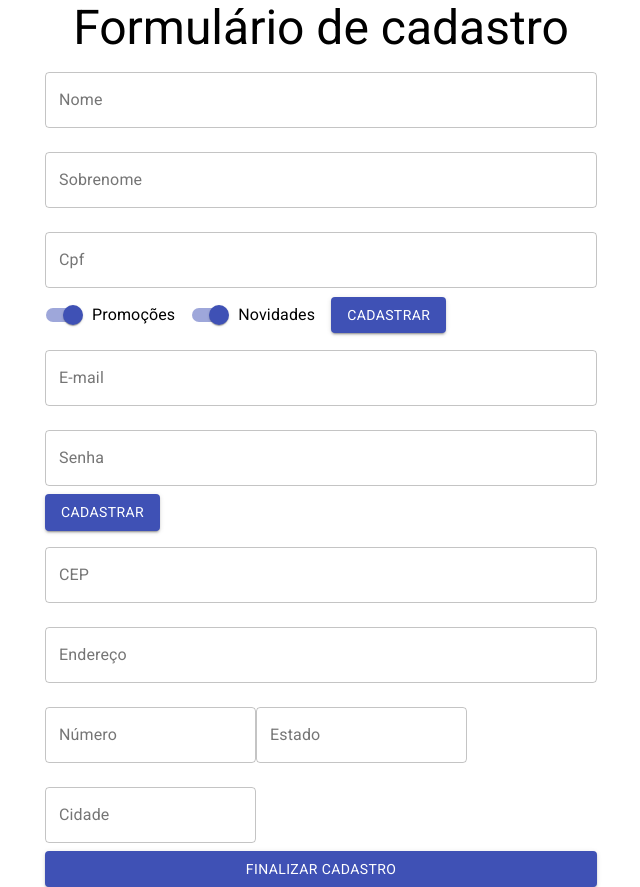
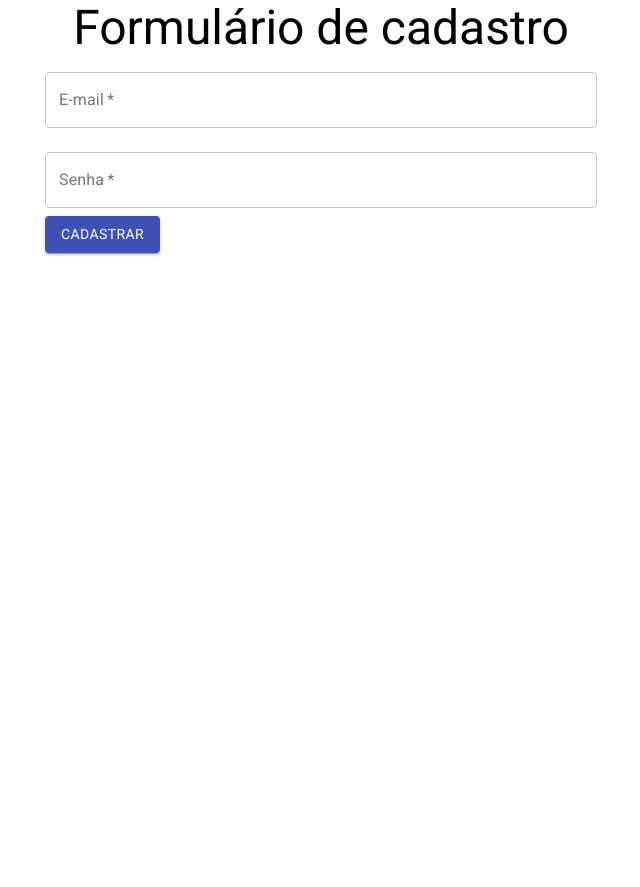
Before and after one commit to lucsimao/alura-react-function-components, a React (Create React App) app: page / in a window 1280 px wide. Shown: the whole page, without its empty margins (319-959 px from the left). After the commit the page ends 800 px from the top, so only its background shows below. Built offline with nearby package versions, Linux system fonts and the light colour scheme.

Commit message:
feat: add conditional rendering and dependency injection

```diff
--- a/src/FormularioCadastro/DadosUsuario.jsx
+++ b/src/FormularioCadastro/DadosUsuario.jsx
@@ -2,9 +2,14 @@ import { Button, TextField } from '@material-ui/core';
 
 import React from 'react';
 
-function DadosUsuario() {
+function DadosUsuario({ aoEnviar, validarCpf }) {
   return (
-    <form>
+    <form
+      onSubmit={(event) => {
+        event.preventDefault();
+        aoEnviar();
+      }}
+    >
       <TextField
         id="email"
         label="E-mail"
@@ -12,6 +17,7 @@ function DadosUsuario() {
         variant="outlined"
         fullWidth
         margin="normal"
+        required
       ></TextField>
       <TextField
         id="senha"
@@ -20,6 +26,7 @@ function DadosUsuario() {
         variant="outlined"
         fullWidth
         margin="normal"
+        required
       ></TextField>
       <Button type="submit" variant="contained" color="primary">
         Cadastrar
--- a/src/FormularioCadastro/FormularioCadastro.jsx
+++ b/src/FormularioCadastro/FormularioCadastro.jsx
@@ -1,16 +1,31 @@
+import React, { useState } from 'react';
+
 import DadosEntrega from './DadosEntrega';
 import DadosPessoais from './DadosPessoais';
 import DadosUsuario from './DadosUsuario';
-import React from 'react';
+import { Typography } from '@material-ui/core';
 
 function FormularioCadastro({ aoEnviar, validarCpf }) {
-  return (
-    <>
-      <DadosPessoais aoEnviar={aoEnviar} validarCpf={validarCpf} />
-      <DadosUsuario />
-      <DadosEntrega />
-    </>
-  );
+  const [etapaAtual, setEtapaAtual] = useState(0);
+
+  function proximo() {
+    setEtapaAtual(etapaAtual + 1);
+  }
+
+  function formularioAtual(etapa) {
+    switch (etapa) {
+      case 0:
+        return <DadosUsuario aoEnviar={proximo} />;
+      case 1:
+        return <DadosPessoais aoEnviar={proximo} validarCpf={validarCpf} />;
+      case 2:
+        return <DadosEntrega aoEnviar={aoEnviar} />;
+      default:
+        return <Typography>Erro ao selecionar formulário</Typography>;
+    }
+  }
+
+  return <>{formularioAtual(etapaAtual, { aoEnviar, validarCpf })}</>;
 }
 
 export default FormularioCadastro;
```
